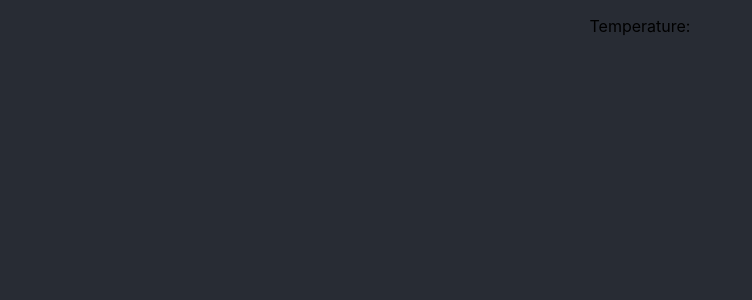
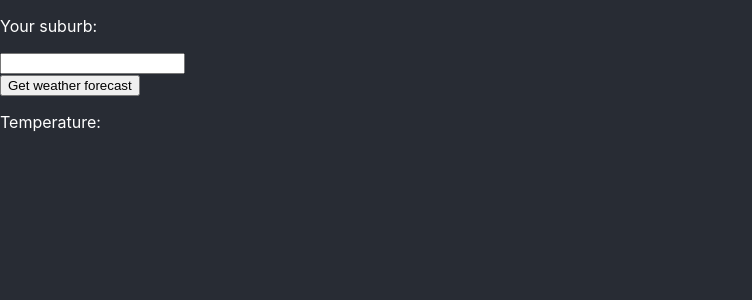
Before and after one commit to Afx31/web-api-sandbox, a React (Create React App) app: page / in a window 1280 px wide. Shown: the top 300 px of the page, without its empty margins (0-752 px from the left). Built offline with nearby package versions, Linux system fonts and the light colour scheme; no server answers.

Commit message:
dynamically load long/lat into api query, push to move to pc

```diff
--- a/package.json
+++ b/package.json
@@ -8,6 +8,7 @@
     "@testing-library/user-event": "^13.5.0",
     "react": "^18.2.0",
     "react-dom": "^18.2.0",
+    "react-router-dom": "^6.9.0",
     "react-scripts": "5.0.1",
     "web-vitals": "^2.1.4"
   },
--- a/src/App.css
+++ b/src/App.css
@@ -1,5 +1,5 @@
 .App {
-  text-align: center;
+  /* text-align: center; */
 }
 
 .App-logo {
--- a/src/App.js
+++ b/src/App.js
@@ -1,31 +1,15 @@
 import './App.css';
-import { useState, useEffect } from 'react';
-
-// fetch('https://api.open-meteo.com/v1/forecast?latitude=-33.79&longitude=150.83&current_weather=true&hourly=temperature_2m,relativehumidity_2m,windspeed_10m')
-//   .then((res) => res.json())
-//   .then((data) => console.log(data));
+import React from 'react';
+import { Routes, Route } from "react-router-dom"
+import WeatherAPI from './components/WeatherAPI/WeatherAPI'
 
 function App() {
-  const [temp, setTemp] = useState('');
-
-  useEffect(() => {
-    testfunction();
-  },[]);
-
-  const testfunction = async () => {
-    var res = await fetch('https://api.open-meteo.com/v1/forecast?latitude=-33.79&longitude=150.83&current_weather=true&hourly=temperature_2m,relativehumidity_2m,windspeed_10m')
-    var resData = await res.json();
-
-    console.log('----------')
-    console.log(resData['current_weather'])
-    console.log('----------')
-    setTemp(resData['current_weather'].temperature);
-  }
 
   return (
     <div className="App">
-
-      <p>Temperature: {temp}</p>
+      <Routes>
+        <Route path='/' element={ <WeatherAPI /> } />
+      </Routes>
     </div>
   );
 }
--- /dev/null
+++ b/src/components/WeatherAPI/WeatherAPI.js
@@ -0,0 +1,44 @@
+import React, { useState, useEffect } from 'react';
+
+
+// fetch('https://api.open-meteo.com/v1/forecast?latitude=-33.79&longitude=150.83&current_weather=true&hourly=temperature_2m,relativehumidity_2m,windspeed_10m')
+//   .then((res) => res.json())
+//   .then((data) => console.log(data));
+
+const WeatherAPI = () => {
+  const [temp, setTemp] = useState('');
+  const [latitude, setLatitude] = useState('-33.79');
+  const [longitude, setLongitude] = useState('150.83');
+
+  useEffect(() => {
+    //setLatitude('-33.79');
+    //setLongitude('150.83');
+
+    testfunction();
+  },[]);
+
+  const testfunction = async () => {
+    var res = await fetch(`https://api.open-meteo.com/v1/forecast?latitude=${latitude}&longitude=${longitude}&current_weather=true&hourly=temperature_2m,relativehumidity_2m,windspeed_10m`)
+    var resData = await res.json();
+
+    console.log('----------')
+    console.log(resData['current_weather'])
+    console.log('----------')
+    setTemp(resData['current_weather'].temperature);
+  }
+
+  const GetWeatherForecast = () => {
+
+  }
+
+  return (
+    <div className='component'>
+      <p>Your suburb: </p>
+      <input id='suburbInput' name='suburbInput' /><br/>
+      <button type='button' onClick={GetWeatherForecast}>Get weather forecast</button>
+      <p>Temperature: {temp}</p>
+    </div>
+  );
+}
+
+export default WeatherAPI;
--- a/src/index.css
+++ b/src/index.css
@@ -6,6 +6,7 @@ body {
   -webkit-font-smoothing: antialiased;
   -moz-osx-font-smoothing: grayscale;
   background-color: #282c34;
+  color: #FFFFFF;
 }
 
 code {
--- a/src/index.js
+++ b/src/index.js
@@ -2,10 +2,11 @@ import React from 'react';
 import ReactDOM from 'react-dom/client';
 import './index.css';
 import App from './App';
+import { BrowserRouter, BwoserRouter } from 'react-router-dom';
 
 const root = ReactDOM.createRoot(document.getElementById('root'));
 root.render(
-  <React.StrictMode>
+  <BrowserRouter>
     <App />
-  </React.StrictMode>
+  </BrowserRouter>
 );
```
Also changed, not shown: 1 other file (tests, documents, lock files or other folders).
